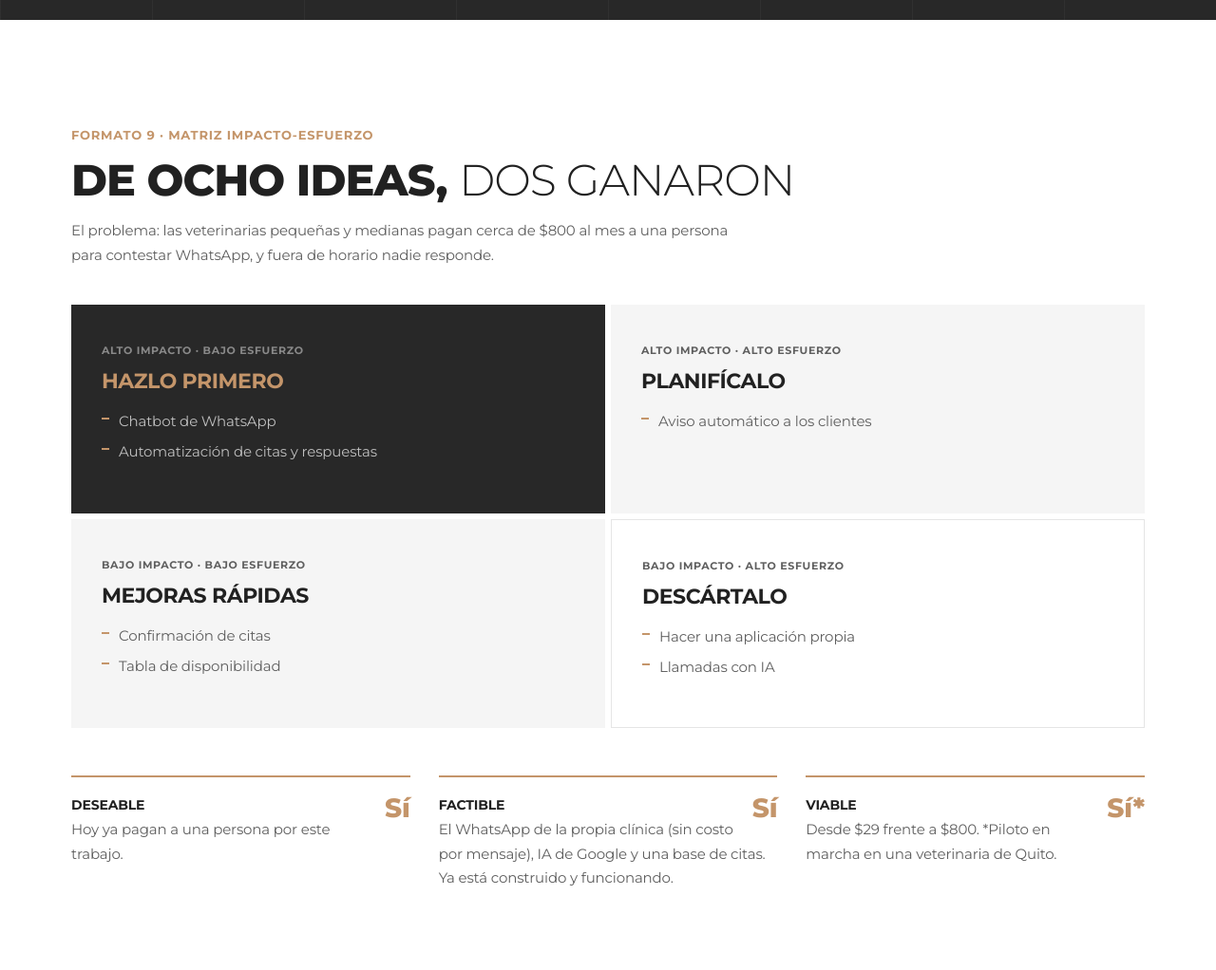
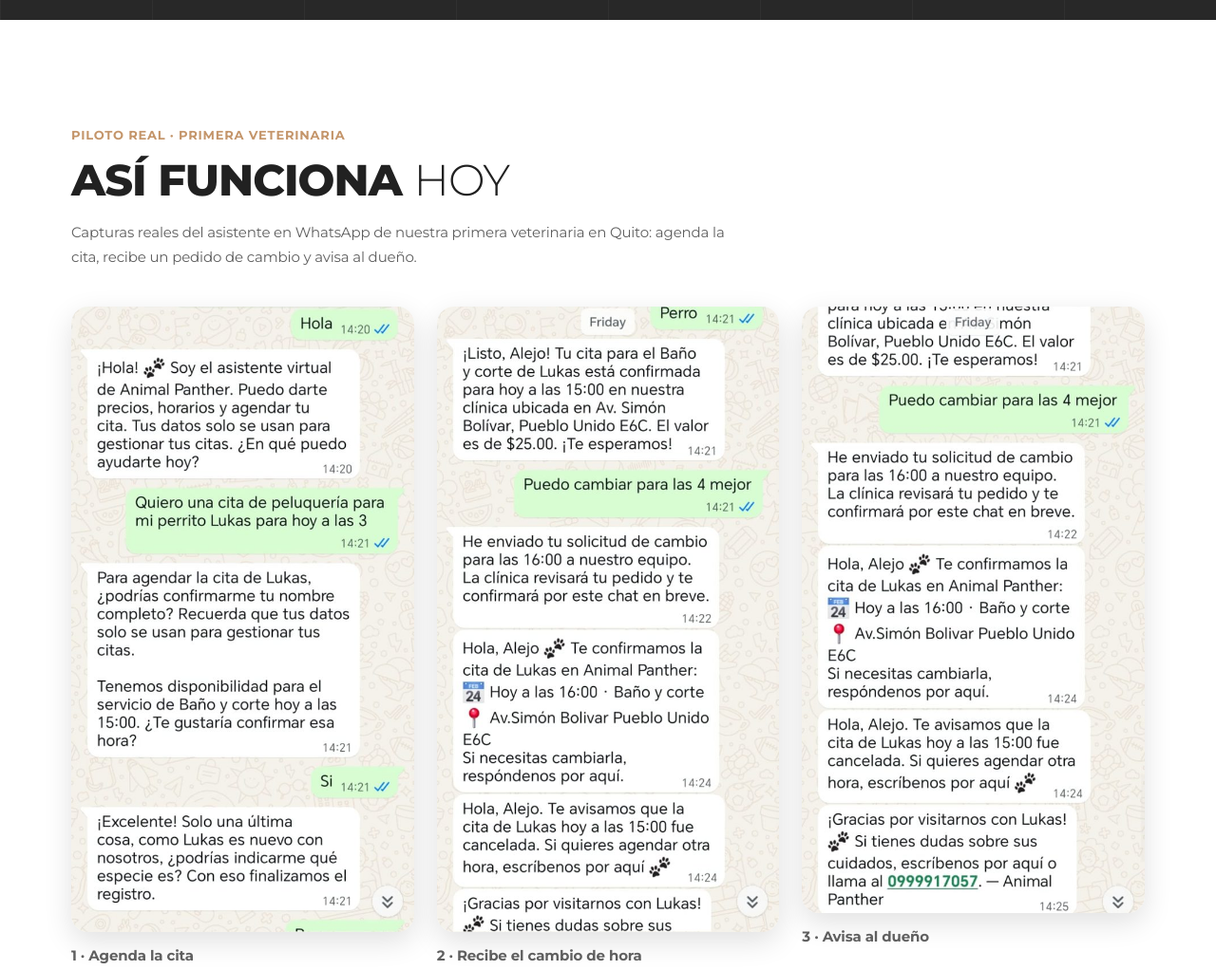
Before and after one commit to AlejandroFloresLu/OCT-PROBLEMA-SOLUCION-DE-QUITO, a plain HTML site: page index.html in a window 1280 px wide. Shown: the part 3200-4222 px from the top of the page at 95% size. Drawn offline with Linux system fonts and the light colour scheme.

Commit message:
Landing: demo real del piloto y evidencia de veterinarias
- Nueva sección «Así funciona hoy» con 3 capturas reales del asistente
  en la primera veterinaria (agenda, cambio de hora, avisos al dueño)
- «Voces de veterinarias» vuelve con 3 conversaciones reales y sus frases
- Capturas sin barra superior y con los números de teléfono difuminados

Co-Authored-By: Claude Opus 5.5 <noreply@anthropic.com>
Claude-Session: https://claude.ai/code/session_01YMWmdRpDmsRX7jURhd6MrL

```diff
--- a/index.html
+++ b/index.html
@@ -394,6 +394,20 @@ footer .wrap{display:flex;justify-content:space-between;align-items:center;gap:2
   </div>
 </section>
 
+<!-- DEMO REAL -->
+<section class="sec" id="demo">
+  <div class="wrap">
+    <span class="kick" data-r="left">Piloto real · primera veterinaria</span>
+    <h2 data-r="left">Así funciona <span class="thin">hoy</span></h2>
+    <p data-r="left" style="margin-top:16px;max-width:720px">Capturas reales del asistente en WhatsApp de nuestra primera veterinaria en Quito: agenda la cita, recibe un pedido de cambio y avisa al dueño.</p>
+    <div class="ev">
+      <figure style="margin:0" data-r="blur"><img src="img/demo-1.jpg" alt="El cliente pide una cita de peluquería y el asistente ofrece la hora libre" loading="lazy" style="width:100%;height:auto;display:block;border-radius:18px;box-shadow:0 10px 30px rgba(0,0,0,.12)"><figcaption style="margin-top:12px;font-weight:700">1 · Agenda la cita</figcaption></figure>
+      <figure style="margin:0;transition-delay:.1s" data-r="blur"><img src="img/demo-2.jpg" alt="El cliente pide cambiar la hora y la clínica confirma la nueva cita" loading="lazy" style="width:100%;height:auto;display:block;border-radius:18px;box-shadow:0 10px 30px rgba(0,0,0,.12)"><figcaption style="margin-top:12px;font-weight:700">2 · Recibe el cambio de hora</figcaption></figure>
+      <figure style="margin:0;transition-delay:.2s" data-r="blur"><img src="img/demo-3.jpg" alt="Avisos automáticos al dueño: confirmación, cancelación y gracias por la visita" loading="lazy" style="width:100%;height:auto;display:block;border-radius:18px;box-shadow:0 10px 30px rgba(0,0,0,.12)"><figcaption style="margin-top:12px;font-weight:700">3 · Avisa al dueño</figcaption></figure>
+    </div>
+  </div>
+</section>
+
 <!-- LA IDEA -->
 <section class="sec" id="idea">
   <div class="wrap">
@@ -494,19 +508,18 @@ footer .wrap{display:flex;justify-content:space-between;align-items:center;gap:2
   </div>
 </section>
 
-<!-- EVIDENCIA: oculta hasta tener frases reales de las visitas.
-<section class="sec dark lines">
+<!-- EVIDENCIA -->
+<section class="sec dark lines" id="evidencia">
   <div class="wrap">
     <span class="kick" data-r="left">Lo que escuchamos en campo</span>
     <h2 data-r="left">Voces de <span class="thin">veterinarias</span></h2>
     <div class="ev">
-      <div class="c" data-r="blur"><p><span class="pend">Frase textual de la visita 1</span></p><b>Veterinaria 1 · sector</b></div>
-      <div class="c" data-r="blur" style="transition-delay:.1s"><p><span class="pend">Frase textual de la visita 2</span></p><b>Veterinaria 2 · sector</b></div>
-      <div class="c" data-r="blur" style="transition-delay:.2s"><p><span class="pend">Frase textual de la visita 3</span></p><b>Veterinaria 3 · sector</b></div>
+      <div class="c" data-r="blur"><img src="img/evidencia-1.jpg" alt="Conversación con una veterinaria que acepta responder la encuesta" loading="lazy" style="width:100%;height:auto;display:block;border-radius:18px;box-shadow:0 10px 30px rgba(0,0,0,.12)"><p>Claro, con mucho gusto, apoyamos a la juventud.</p><b>Veterinaria en Quito · respondió la encuesta</b></div>
+      <div class="c" data-r="blur" style="transition-delay:.1s"><img src="img/evidencia-2.jpg" alt="Conversación con una veterinaria que pasa la propuesta a su área administrativa" loading="lazy" style="width:100%;height:auto;display:block;border-radius:18px;box-shadow:0 10px 30px rgba(0,0,0,.12)"><p>Ya nos comunicamos con el área administrativa para darle su información.</p><b>Veterinaria en Quito · llevó la propuesta a administración</b></div>
+      <div class="c" data-r="blur" style="transition-delay:.2s"><img src="img/evidencia-3.jpg" alt="Conversación con una veterinaria que acepta una reunión para ver el sistema" loading="lazy" style="width:100%;height:auto;display:block;border-radius:18px;box-shadow:0 10px 30px rgba(0,0,0,.12)"><p>Puede ser mañana… Con gusto, gracias.</p><b>Veterinaria en Quito · aceptó una reunión para ver el sistema</b></div>
     </div>
   </div>
 </section>
--->
 
 <!-- EQUIPO -->
 <section class="sec" id="equipo">
```
Also changed, not shown: img/demo-1.jpg (added), img/demo-2.jpg (added), img/demo-3.jpg (added), img/evidencia-1.jpg (added), img/evidencia-2.jpg (added), img/evidencia-3.jpg (added).
